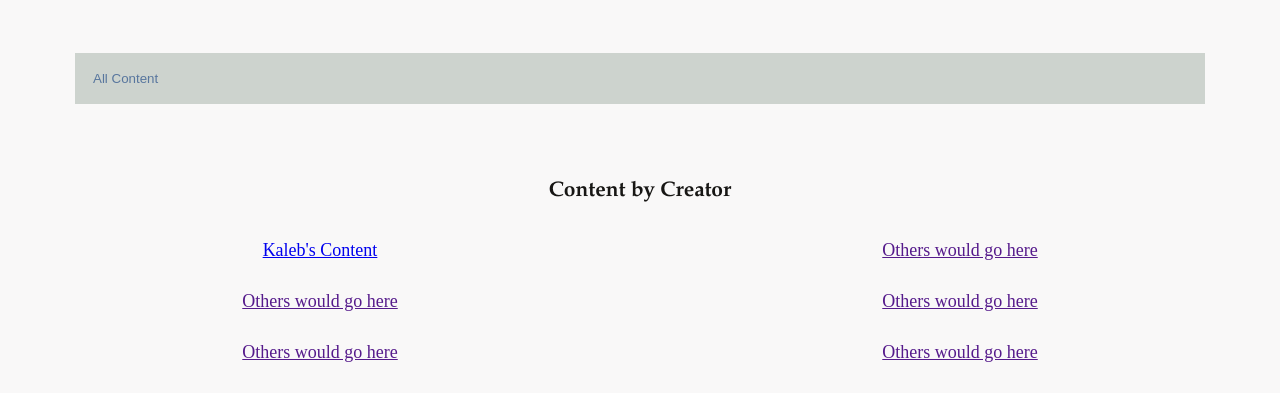
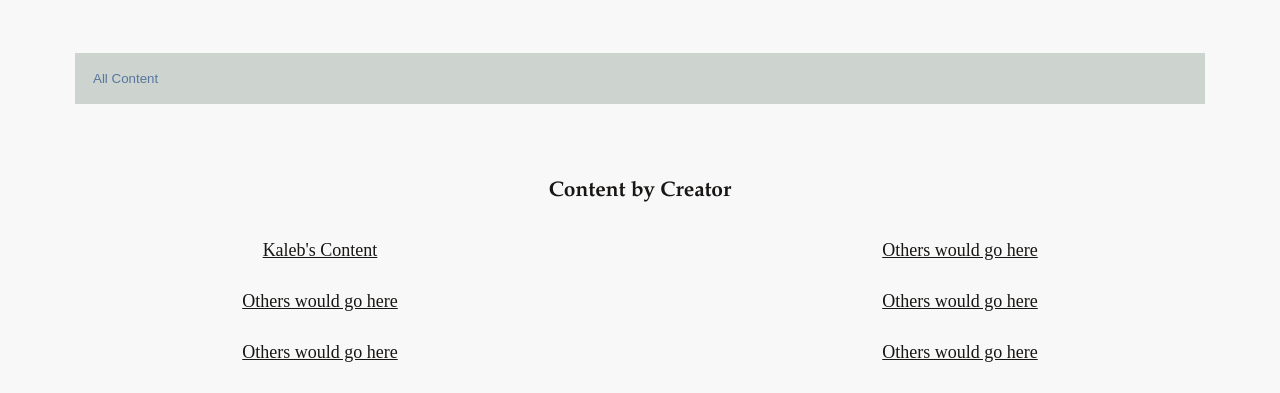
Before and after one commit to 97Kaleb/wdd130, a plain HTML site: page ttrpg-archive/index.html in a window 1280 px wide. Shown: the part 407-800 px from the top of the page. Drawn offline with Linux system fonts and the light colour scheme; a web font is replaced by a local one.

Commit message:
changed link colors

```diff
--- a/ttrpg-archive/styles/style.css
+++ b/ttrpg-archive/styles/style.css
@@ -28,6 +28,10 @@ Fonts are separated by a | */
 
 
 /*  Look around below...but DON'T CHANGE ANYTHING! */
+
+a{
+  color:#171614
+}
 
 body {
   max-width: 3840px;
```
